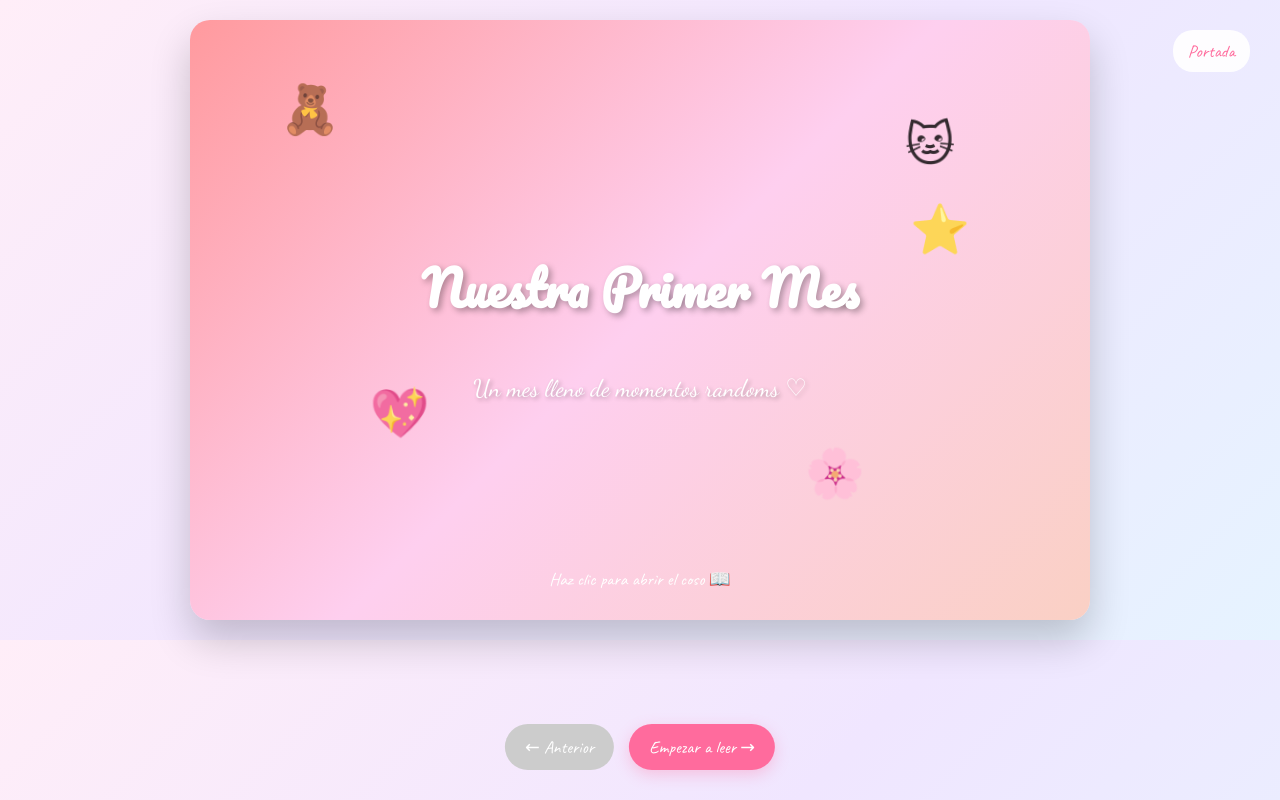
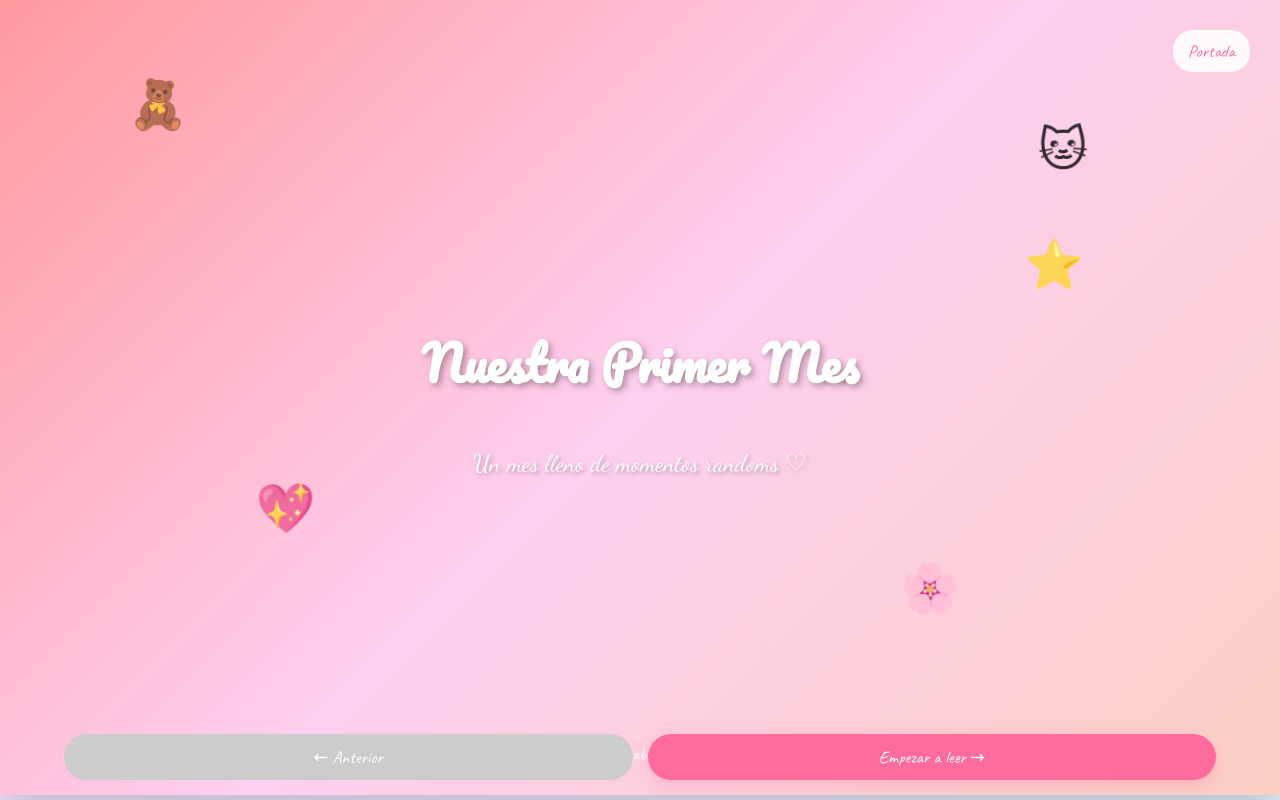
Before and after one commit to danieladiazabigail22-byte/regalito-sorpresa-3-, a plain HTML site: page index.html in a window 1280 px wide. Drawn offline with Linux system fonts and the light colour scheme.

Commit message:
Update style.css

```diff
--- a/style.css
+++ b/style.css
@@ -598,3 +598,77 @@ body {
         height: 200px;
     }
 }
+/* ========================================================== */
+/* OPTIMIZACIÓN PARA PANTALLAS DE TELÉFONO */
+/* ========================================================== */
+
+/* Asegura que el body y el contenedor usen todo el alto del viewport real */
+html, body {
+    width: 100%;
+    height: 100%;
+    min-height: 100vh;
+    margin: 0;
+    padding: 0;
+    overflow-x: hidden;
+}
+
+/* Ajusta el contenedor principal para que ocupe el ancho completo del dispositivo */
+.magazine-container {
+    width: 100%;
+    max-width: none;
+    margin: 0;
+    padding: 0;
+}
+
+/* Permite que las páginas se adapten al alto visible del dispositivo */
+.magazine-cover,
+.page,
+.page7 {
+    width: 100%;
+    height: 100vh; /* ocupa toda la altura de la pantalla */
+    max-height: 100dvh; /* usa el alto dinámico de pantallas móviles (mejor para iPhone y Android nuevos) */
+    border-radius: 0; /* elimina bordes redondeados que achican el espacio en pantallas pequeñas */
+    margin: 0;
+    padding: 20px;
+    box-sizing: border-box;
+}
+
+/* Centra mejor el contenido en pantallas verticales */
+.cover-title {
+    font-size: clamp(1.8rem, 5vw, 3rem);
+}
+.cover-subtitle {
+    font-size: clamp(1rem, 4vw, 1.5rem);
+}
+.page-title {
+    font-size: clamp(1.5rem, 6vw, 2.5rem);
+}
+
+/* Los botones flotantes se ajustan al tamaño del teléfono */
+.nav-buttons {
+    bottom: 20px;
+    left: 50%;
+    transform: translateX(-50%);
+    width: 90%;
+    justify-content: center;
+    flex-wrap: wrap;
+}
+.nav-btn {
+    flex: 1;
+    min-width: 100px;
+    padding: 12px;
+}
+
+/* Evita que el contenido interno se corte en móviles */
+.page-content {
+    height: calc(100vh - 140px);
+    overflow-y: auto;
+    -webkit-overflow-scrolling: touch;
+}
+
+/* Ajusta el fondo para que cubra toda la pantalla */
+body {
+    background-attachment: fixed;
+    background-size: cover;
+    background-repeat: no-repeat;
+}
```
